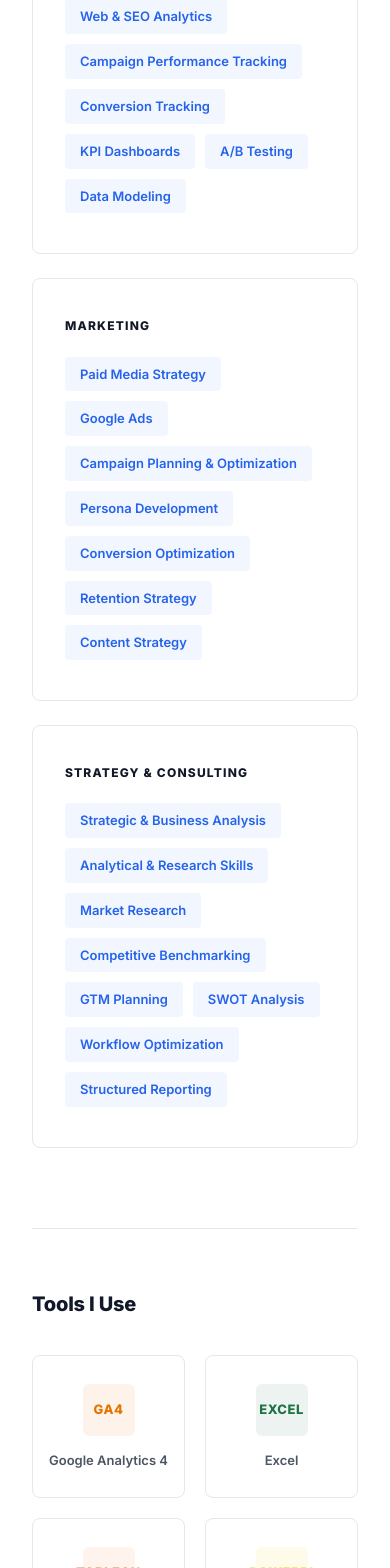
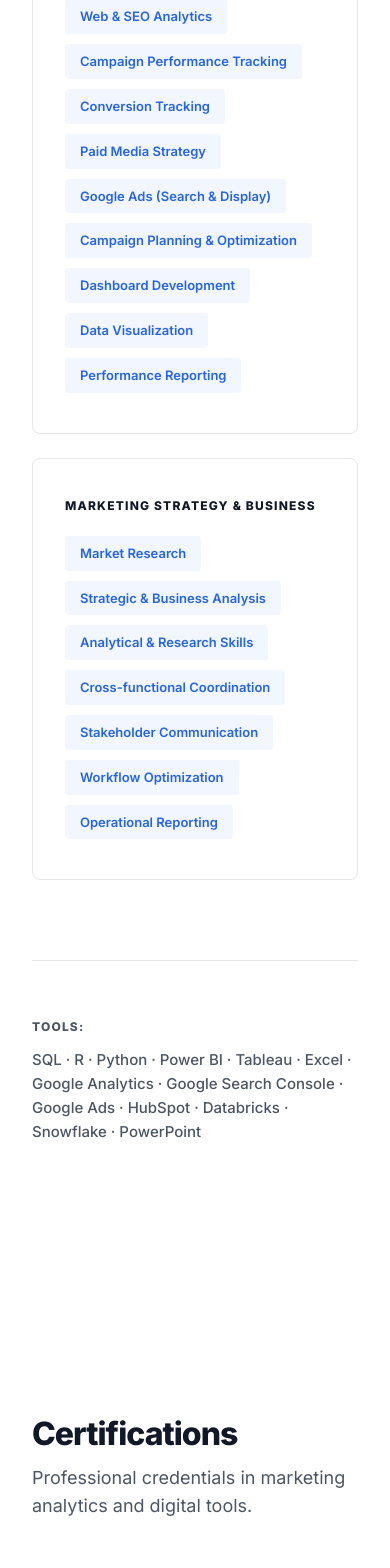
Before and after one commit to elenadkrayneva/antigraviti, a Next.js app: page / in a window 390 px wide. Shown: the part 6280-7848 px from the top of the page. Built offline with nearby package versions, Linux system fonts and the light colour scheme.

Commit message:
Update skills content and layout

```diff
--- a/components/Skills.module.css
+++ b/components/Skills.module.css
@@ -20,7 +20,7 @@
 
 .grid {
   display: grid;
-  grid-template-columns: repeat(auto-fit, minmax(280px, 1fr));
+  grid-template-columns: repeat(auto-fit, minmax(320px, 1fr));
   gap: 1.5rem;
   margin-top: 4rem;
   margin-bottom: 5rem;
@@ -65,64 +65,35 @@
   border: 1px solid transparent;
 }
 
-/* Tools Section */
-.toolsSection {
-  margin-top: 5rem;
-  padding-top: 4rem;
+/* Horizontal Tools Section */
+.toolsFooter {
+  margin-top: 4rem;
+  padding-top: 3.5rem;
   border-top: 1px solid var(--border-subtle);
-}
-
-.toolsTitle {
-  font-size: 1.25rem;
-  font-weight: 800;
-  color: var(--fg-primary);
-  margin-bottom: 2.5rem;
-  letter-spacing: -0.01em;
-}
-
-.toolsGrid {
-  display: grid;
-  grid-template-columns: repeat(auto-fill, minmax(130px, 1fr));
+  display: flex;
+  align-items: baseline;
   gap: 1.25rem;
 }
 
-.toolCard {
-  display: flex;
-  flex-direction: column;
-  align-items: center;
-  gap: 1rem;
-  padding: 1.75rem 1rem;
-  background: #ffffff;
-  border: 1px solid var(--border-subtle);
-  border-radius: var(--radius-md);
-  transition: all 0.2s;
+@media (max-width: 768px) {
+  .toolsFooter {
+    flex-direction: column;
+    gap: 0.75rem;
+  }
 }
 
-.toolCard:hover {
-  border-color: var(--brand-accent);
-  transform: translateY(-4px);
-  box-shadow: 0 8px 25px rgba(37,99,235,0.07);
+.toolsLabel {
+  font-size: 0.75rem;
+  font-weight: 800;
+  text-transform: uppercase;
+  letter-spacing: 0.1em;
+  color: var(--fg-secondary);
+  flex-shrink: 0;
 }
 
-.toolIcon {
-  width: 52px;
-  height: 52px;
-  border-radius: 6px;
-  display: flex;
-  align-items: center;
-  justify-content: center;
+.toolsList {
+  font-size: 0.9375rem;
+  color: var(--fg-secondary);
+  line-height: 1.6;
+  font-weight: 500;
 }
-
-.toolAbbr {
-  font-size: 0.8125rem;
-  font-weight: 900;
-  letter-spacing: 0.04em;
-}
-
-.toolName {
-  font-size: 0.8125rem;
-  font-weight: 600;
-  color: var(--fg-secondary);
-  text-align: center;
-  line-height: 1.3;
-}
--- a/components/Skills.tsx
+++ b/components/Skills.tsx
@@ -4,7 +4,7 @@ import styles from './Skills.module.css';
 import cvData from '@/data/cv.json';
 
 export default function Skills() {
-  const { skills_categories, tools_with_icons } = cvData;
+  const { skills_columns, tools_horizontal } = cvData;
 
   return (
     <section id="skills" className={styles.section}>
@@ -20,18 +20,18 @@ export default function Skills() {
         </motion.div>
 
         <div className={styles.grid}>
-          {skills_categories.map((category, idx) => (
+          {skills_columns.map((column, idx) => (
             <motion.div
-              key={category.title}
+              key={column.title}
               className={styles.categoryCard}
               initial={{ opacity: 0, y: 20 }}
               whileInView={{ opacity: 1, y: 0 }}
               viewport={{ once: true }}
               transition={{ delay: idx * 0.1 }}
             >
-              <h3 className={styles.categoryTitle}>{category.title}</h3>
+              <h3 className={styles.categoryTitle}>{column.title}</h3>
               <div className={styles.pills}>
-                {category.pills.map((skill, i) => (
+                {column.pills.map((skill, i) => (
                   <span key={i} className={styles.pill}>
                     {skill}
                   </span>
@@ -42,29 +42,16 @@ export default function Skills() {
         </div>
 
         <motion.div
-          className={styles.toolsSection}
-          initial={{ opacity: 0, y: 30 }}
+          className={styles.toolsFooter}
+          initial={{ opacity: 0, y: 20 }}
           whileInView={{ opacity: 1, y: 0 }}
           viewport={{ once: true }}
           transition={{ delay: 0.3 }}
         >
-          <h3 className={styles.toolsTitle}>Tools I Use</h3>
-          <div className={styles.toolsGrid}>
-            {tools_with_icons.map((tool, i) => (
-              <motion.div
-                key={i}
-                className={styles.toolCard}
-                whileHover={{ y: -5 }}
-              >
-                <div className={styles.toolIcon} style={{ background: `${tool.color}15` }}>
-                  <span className={styles.toolAbbr} style={{ color: tool.color }}>
-                    {tool.icon.toUpperCase()}
-                  </span>
-                </div>
-                <span className={styles.toolName}>{tool.name}</span>
-              </motion.div>
-            ))}
-          </div>
+          <span className={styles.toolsLabel}>Tools:</span>
+          <p className={styles.toolsList}>
+            {tools_horizontal.join(' · ')}
+          </p>
         </motion.div>
       </div>
     </section>
--- a/data/cv.json
+++ b/data/cv.json
@@ -10,44 +10,37 @@
     "phone": "+34 742 08 34 90",
     "photo": "/images/profile.jpg"
   },
-  "skills_categories": [
+  "skills_columns": [
     {
-      "title": "Analytics & Data",
+      "title": "Digital Marketing & Analytics",
       "pills": [
         "Marketing Analytics",
         "Web & SEO Analytics",
         "Campaign Performance Tracking",
         "Conversion Tracking",
-        "KPI Dashboards",
-        "A/B Testing",
-        "Data Modeling"
+        "Paid Media Strategy",
+        "Google Ads (Search & Display)",
+        "Campaign Planning & Optimization",
+        "Dashboard Development",
+        "Data Visualization",
+        "Performance Reporting"
       ]
     },
     {
-      "title": "Marketing",
+      "title": "Marketing Strategy & Business",
       "pills": [
-        "Paid Media Strategy",
-        "Google Ads",
-        "Campaign Planning & Optimization",
-        "Persona Development",
-        "Conversion Optimization",
-        "Retention Strategy",
-        "Content Strategy"
-      ]
-    },
-    {
-      "title": "Strategy & Consulting",
-      "pills": [
+        "Market Research",
         "Strategic & Business Analysis",
         "Analytical & Research Skills",
-        "Market Research",
-        "Competitive Benchmarking",
-        "GTM Planning",
-        "SWOT Analysis",
+        "Cross-functional Coordination",
+        "Stakeholder Communication",
         "Workflow Optimization",
-        "Structured Reporting"
+        "Operational Reporting"
       ]
     }
+  ],
+  "tools_horizontal": [
+    "SQL", "R", "Python", "Power BI", "Tableau", "Excel", "Google Analytics", "Google Search Console", "Google Ads", "HubSpot", "Databricks", "Snowflake", "PowerPoint"
   ],
   "tools_with_icons": [
     { "name": "Google Analytics 4", "icon": "ga4", "color": "#E37400" },
```
